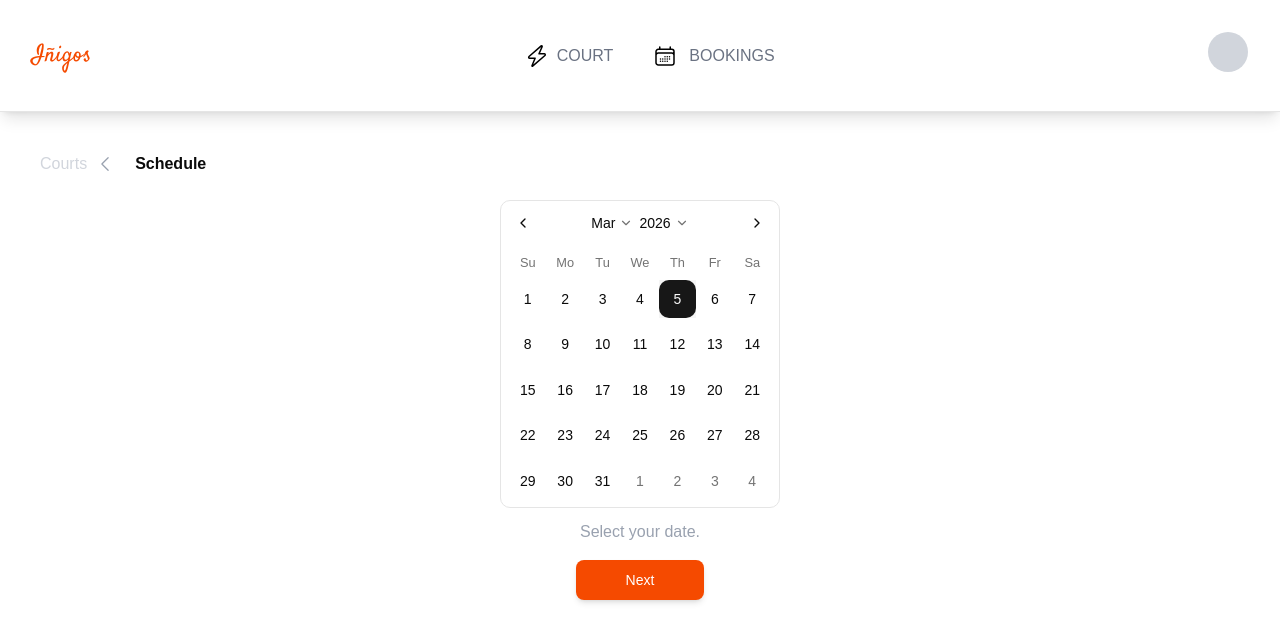
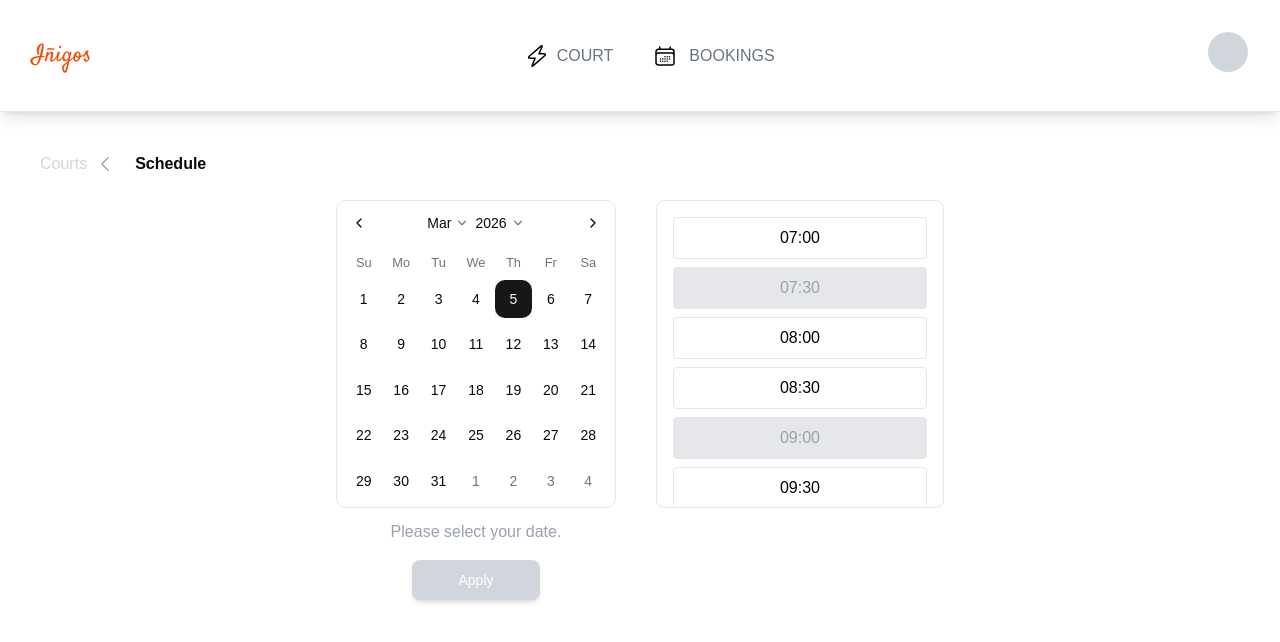
Before and after one commit to brendevs/Inigos-Sports-Center, a Next.js app: page /court/1 in a window 1280 px wide. Shown: the top 642 px of the page. Built offline with nearby package versions, Linux system fonts and the light colour scheme.

Commit message:
(inigos-13):System Ui structure and UI

```diff
--- a/app/components/Other/timePicker.tsx
+++ b/app/components/Other/timePicker.tsx
@@ -1,76 +1,48 @@
 "use client";
-
-import { useEffect, useState } from "react";
-import { api } from "../../../mockBackend/api";
 
 type Slot = {
   time: string;
   available: boolean;
 };
 
-interface Props {
-  sportId: number;
-  date: string;
-}
+// static sample data (UI only)
+const slots: Slot[] = [
+  { time: "07:00", available: true },
+  { time: "07:30", available: false },
+  { time: "08:00", available: true },
+  { time: "08:30", available: true },
+  { time: "09:00", available: false },
+  { time: "09:30", available: true },
+  { time: "10:00", available: true },
+  { time: "10:30", available: false },
+  { time: "11:00", available: true },
+  { time: "11:30", available: true },
+  { time: "12:00", available: false },
+  { time: "12:30", available: true },
+  { time: "13:00", available: true },
+  { time: "13:30", available: false },
+  { time: "14:00", available: true },
+  { time: "14:30", available: true },
+  { time: "15:00", available: false },
+  { time: "15:30", available: true },
+  { time: "16:00", available: true },
+  { time: "16:30", available: false },
+  { time: "17:00", available: true },
+  { time: "17:30", available: true },
+  { time: "18:00", available: false },
+  { time: "18:30", available: true },
+  { time: "19:00", available: true },
+  { time: "19:30", available: false },
+  { time: "20:00", available: true },
+  { time: "20:30", available: true },
+  { time: "21:00", available: false },
+  { time: "21:30", available: true },
+  { time: "22:00", available: true },
+];
 
-export default function TimePicker({ sportId, date }: Props) {
-  const [slots, setSlots] = useState<Slot[]>([]);
-
-  // 1. create all slots
-  const createSlots = () => {
-    const result: Slot[] = [];
-
-    for (let h = 7; h <= 22; h++) {
-      for (let m of [0, 30]) {
-        result.push({
-          time: `${h.toString().padStart(2, "0")}:${m === 0 ? "00" : "30"}`,
-          available: true,
-        });
-      }
-    }
-
-    return result;
-  };
-
-  useEffect(() => {
-    async function load() {
-      const bookings = await api.getBookingsBySportAndDate(sportId, date);
-
-      const bookedTimes: string[] = [];
-
-      // convert bookings → time slots
-      for (const b of bookings as any[]) {
-        let [h, m] = b.startTime.split(":").map(Number);
-        const [eh, em] = b.endTime.split(":").map(Number);
-
-        while (h < eh || (h === eh && m < em)) {
-          bookedTimes.push(
-            `${h.toString().padStart(2, "0")}:${m.toString().padStart(2, "0")}`,
-          );
-
-          m += 30;
-          if (m >= 60) {
-            m = 0;
-            h++;
-          }
-        }
-      }
-
-      const baseSlots = createSlots();
-
-      const updated = baseSlots.map((slot) => ({
-        ...slot,
-        available: !bookedTimes.includes(slot.time),
-      }));
-
-      setSlots(updated);
-    }
-
-    load();
-  }, [sportId, date]);
-
+export default function TimePickerUI() {
   return (
-    <div className="p-4 w-72 h-96 overflow-y-auto border rounded">
+    <div className="p-4 w-72 h-77 overflow-y-auto border rounded-md">
       {slots.map((slot) => (
         <div
           key={slot.time}
--- a/app/components/sportCard.tsx
+++ b/app/components/sportCard.tsx
@@ -17,10 +17,22 @@ export default function SportCard({ sport }: Props) {
 
       <p className="text-black font-sans font-bold mt-2">{sport.name}</p>
 
-      <div className="h-12">
+      <div className="h-15">
         <p className="font-sans text-black text-lg text-xs pt-4">
           {sport.description}
         </p>
+      </div>
+
+      <div className="flex gap-2 h-15 ">
+        <div className="flex flex-col justify-center items-center w-[50%] bg-gray-100 rounded-md border">
+          <p className="text-xs font-bold">Total Courts</p>
+          <p className="text-green-400">0</p>
+        </div>
+
+        <div className="flex flex-col justify-center items-center w-[50%] bg-gray-100 rounded-md border">
+          <p className="text-xs font-bold">Used</p>
+          <p className="text-red-400">0</p>
+        </div>
       </div>
       <Link href={ROUTES.SPORTS_DETAILS(sport.id)}>
         <div className="mt-2 bg-orange-600 h-10 w-full rounded-md flex justify-center items-center cursor-pointer transition-colors duration-400 hover:bg-black">
--- a/app/court/[id]/page.tsx
+++ b/app/court/[id]/page.tsx
@@ -5,6 +5,7 @@ import { useState } from "react";
 import { DatePickerDemo } from "../../components/Shadcn/datePicker";
 import { ROUTES } from "../../src/constant/routes";
 import { useRouter } from "next/navigation";
+import TimePickerUI from "@/app/components/Other/timePicker";
 
 export default function Schedule() {
   const [selectedDate, setSelectedDate] = useState<Date | undefined>(undefined);
@@ -43,17 +44,36 @@ export default function Schedule() {
               onSelect={setSelectedDate}
             />
           </div>
-          <p className="text-center mt-3 text-gray-400 ">Select your date.</p>
+          <p className="text-center mt-3 text-gray-400">
+            {selectedDate
+              ? `on ${selectedDate.toLocaleDateString("en-US", {
+                  weekday: "long",
+                  year: "numeric",
+                  month: "long",
+                  day: "numeric",
+                })}`
+              : "Please select your date."}
+          </p>
 
           {/* Back button */}
           <div className="mt-4 flex justify-center ">
             <button
               onClick={() => router.push(ROUTES.TIME(1))}
-              className="bg-orange-600 h-10 w-32 rounded-md flex justify-center items-center cursor-pointer shadow-md"
+              disabled={!selectedDate}
+              className={`h-10 w-32 rounded-md flex justify-center items-center shadow-md
+    ${
+      selectedDate
+        ? "bg-orange-600 cursor-pointer"
+        : "bg-gray-300 cursor-not-allowed"
+    }
+  `}
             >
-              <p className="font-sans text-white text-sm">Next</p>
+              <p className="font-sans text-white text-sm">Apply</p>
             </button>
           </div>
+        </div>
+        <div className="flex item-center justify-center">
+          <TimePickerUI></TimePickerUI>
         </div>
       </div>
     </div>
--- a/app/court/[id]/time/page.tsx
+++ b/app/court/[id]/time/page.tsx
@@ -43,7 +43,7 @@ export default function Time() {
 
       <div className="flex justify-center gap-10">
         <div className="flex-col justify-center">
-          <TimePicker courtId={id} date={new Date()} /> {/* ✅ FIXED */}
+          <TimePicker />
         </div>
       </div>
 
--- a/app/court/page.tsx
+++ b/app/court/page.tsx
@@ -14,7 +14,6 @@ export default function CourtsPage() {
 
   return (
     <div className="p-6 bg-gray-50">
-      {/* FIX: only structure, no style change */}
       <h1 className="w-full text-xl font-bold text-gray-800 mt-4 ml-4">
         Courts
       </h1>
--- /dev/null
+++ b/app/profile/page.tsx
@@ -0,0 +1,3 @@
+export default function () {
+  return <div></div>;
+}
--- a/mockBackend/api.ts
+++ b/mockBackend/api.ts
@@ -1,5 +1,5 @@
 import { db } from "./db";
-import type { Court, Booking } from "./types";
+import type { Booking } from "./types";
 
 const delay = (ms = 200) => new Promise((res) => setTimeout(res, ms));
 
@@ -9,18 +9,12 @@ export const api = {
     return db.sports;
   },
 
-  getBookingsBySportAndDate: async (
-    sportId: number,
+  getBookingsByCourtAndDate: async (
+    courtId: number,
     date: string,
   ): Promise<Booking[]> => {
     await delay();
 
-    const courts = db.courts.filter((c) => c.sportId === sportId);
-
-    const courtIds = courts.map((c) => c.id);
-
-    return db.bookings.filter(
-      (b) => courtIds.includes(b.courtId) && b.date === date,
-    );
+    return db.bookings.filter((b) => b.courtId === courtId && b.date === date);
   },
 };
```
